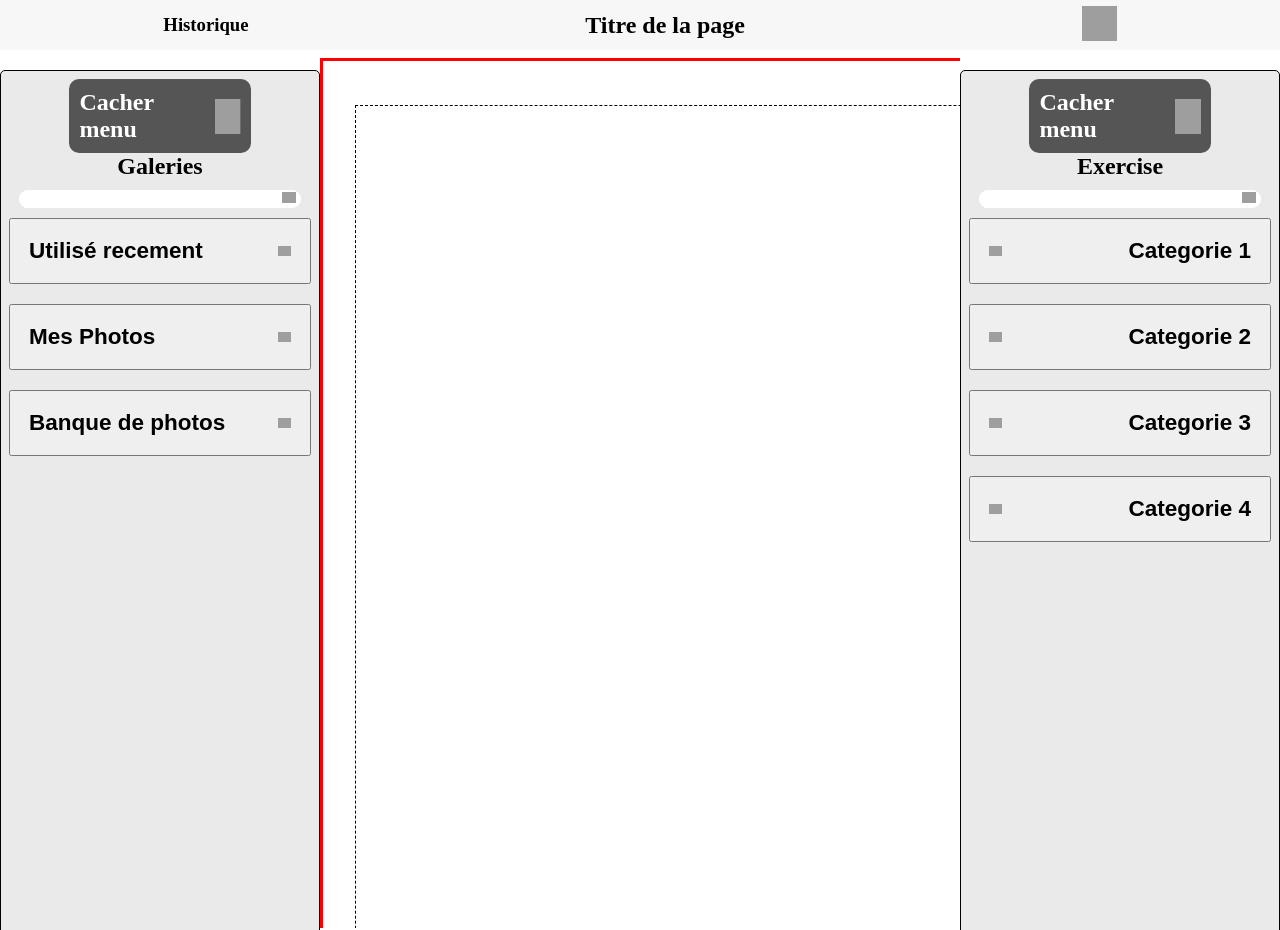
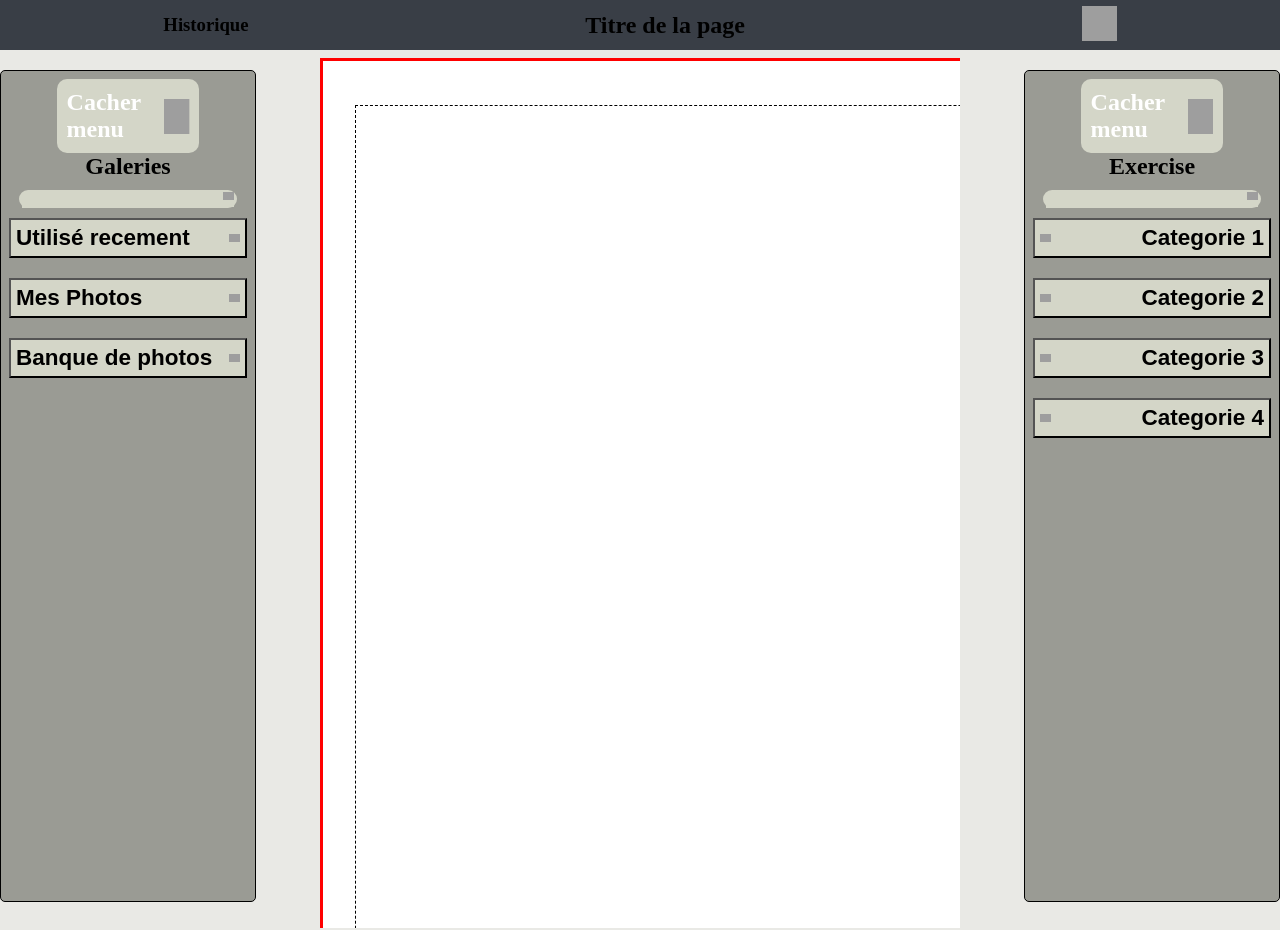
Before and after one commit to DUT-Info-Montreuil/SAE-Generateur-Dexo, a PHP site: page /index.php?module=home in a window 1280 px wide. Run offline with PHP 8.4, Linux system fonts and the light colour scheme; data that the repository does not hold is empty; some libraries are stand-ins or nearby versions; grey boxes are pictures that could not be loaded.

Commit message:
Begin or design

```diff
--- a/src/css/A4-paper-exo.css
+++ b/src/css/A4-paper-exo.css
@@ -1,4 +1,5 @@
 html {
+    background-color: white;
     margin: 0 auto;
 
     border: 3px solid red;
--- a/src/css/global.css
+++ b/src/css/global.css
@@ -11,7 +11,7 @@
 
 
 header {
-    background: #f7f7f7;
+    background: #393E46;
     width: 100%;
     height: 50px;
 
--- a/src/css/home-page.css
+++ b/src/css/home-page.css
@@ -1,7 +1,8 @@
 :root {
-    --panel-width: calc(100vw / 4);
+    --panel-width: calc(100vw / 5);
     --OpenButtonWidth: 2vw;
     --search-icon: 6%;
+    --dark-grey: #9A9B94;
 }
 
 
@@ -12,6 +13,7 @@
 }
 
 html {
+    background-color: #E9E9E5;
     color: black;
     overflow: hidden;
     width: 100%;
@@ -49,9 +51,9 @@ body {
     top: 70px;
 
     width: var(--panel-width);
-    height: 100vh;
+    height: calc(97vh - 70px);
 
-    background: var(--white5);
+    background: var(--dark-grey);
     animation-duration: 0.5s;
 }
 
@@ -61,9 +63,9 @@ body {
     top: 70px;
 
     width: var(--panel-width);
-    height: 100vh;
+    height: calc(97vh - 70px);
 
-    background: var(--white5);
+    background-color: var(--dark-grey);
     animation-duration: 0.5s;
 }
 
@@ -73,20 +75,20 @@ body {
     left: 0;
     top: 70px;
 
-    width: var(--panel-width);
-    height: 100vh;
+    width: 5vw;
+    height: calc(97vh - 70px);
 
-    background: var(--white5);
+    background-color: var(--dark-grey);
 }
 
 #right-panel-close {
     display: none;
     position: fixed;
-    left: calc(100vw - var(--panel-width));
+    left: calc(100vw - 5vw);
     top: 70px;
 
-    width: var(--panel-width);
-    height: 100vh;
+    width: 5vw;
+    height: calc(97vh - 70px);
 
     background: var(--white5);
 }
@@ -104,6 +106,18 @@ body {
 
     left: 0;
     top: 75px;
+    transform: rotate(180deg);
+}
+
+#right-arrow-close {
+    width: var(--OpenButtonWidth);
+    height: 35px;
+    transform: rotate(180deg);
+}
+
+#left-arrow-close {
+    width: var(--OpenButtonWidth);
+    height: 35px;
     transform: rotate(180deg);
 }
 
@@ -139,13 +153,13 @@ aside {
 
 .search-Part {
     margin: 10px;
-    background-color: white;
+    background-color: #D4D6C8;
     border-radius: 10px;
 }
 
 .search-Part > input, .search-Part > button {
     border: none;
-    background-color: white;
+    background-color: #D4D6C8;
 }
 
 .search-Part > input {
@@ -205,18 +219,19 @@ article {
 }
 
 .collapsible {
+    background-color: #D4D6C8;
     display: flex;
     align-items: center;
     justify-content: space-between;
     cursor: pointer;
-    padding: 18px;
+    padding: 5px;
     width: 100%;
     font-size: 15px;
     margin-bottom: 20px;
 }
 
 .hideAside {
-    background-color: #555;
+    background-color: #D4D6C8;
     border-radius: 10px;
     width: 60%;
     margin-left: 20%;
--- a/src/modules/mod_home/vue_home.php
+++ b/src/modules/mod_home/vue_home.php
@@ -149,7 +149,7 @@ class VueHome extends GenericView
                     </div>
                 </section>
 
-                <section>
+                <section style="position: -webkit-sticky; position: sticky;">
                     <button class="collapsible">
                         <img class="Hide" src="../res/img/hide.png"> <!-- JS passer à img/show.png-->
                         <h2>Categorie 1</h2>
@@ -161,7 +161,7 @@ class VueHome extends GenericView
                     </div>
                 </section>
 
-                <section>
+                <section style="position: -webkit-sticky; position: sticky;">
                     <button class="collapsible">
                         <img class="Hide" src="../res/img/hide.png"> <!-- JS passer à img/show.png-->
                         <h2>Categorie 2</h2>
@@ -173,7 +173,7 @@ class VueHome extends GenericView
                     </div>
                 </section>
 
-                <section>
+                <section style="position: -webkit-sticky; position: sticky;">
                     <button class="collapsible">
                         <img class="Hide" src="../res/img/hide.png"> <!-- JS passer à img/show.png-->
                         <h2>Categorie 3</h2>
@@ -185,7 +185,7 @@ class VueHome extends GenericView
                     </div>
                 </section>
 
-                <section>
+                <section style="position: -webkit-sticky; position: sticky;">
                     <button class="collapsible">
                         <img class="Hide" src="../res/img/hide.png"> <!-- JS passer à img/show.png-->
                         <h2>Categorie 4</h2>
```
